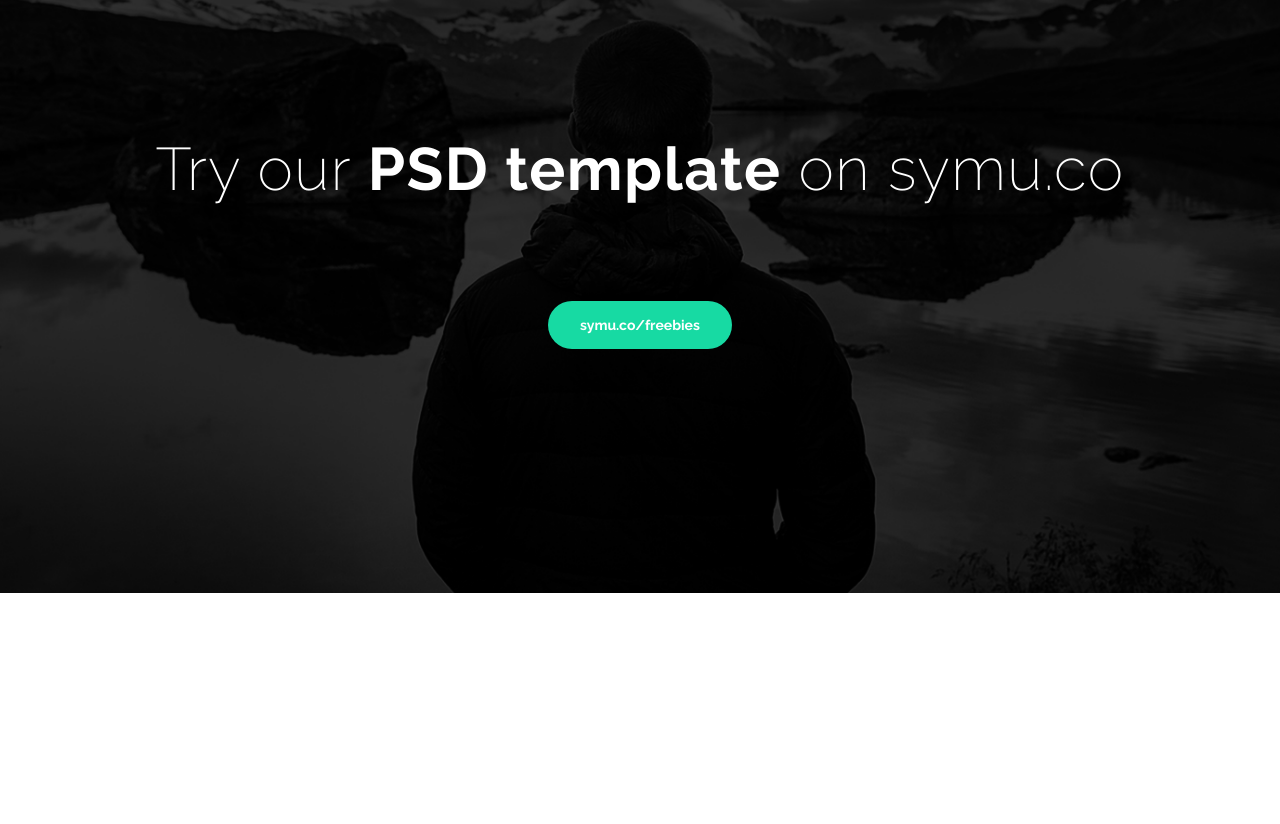
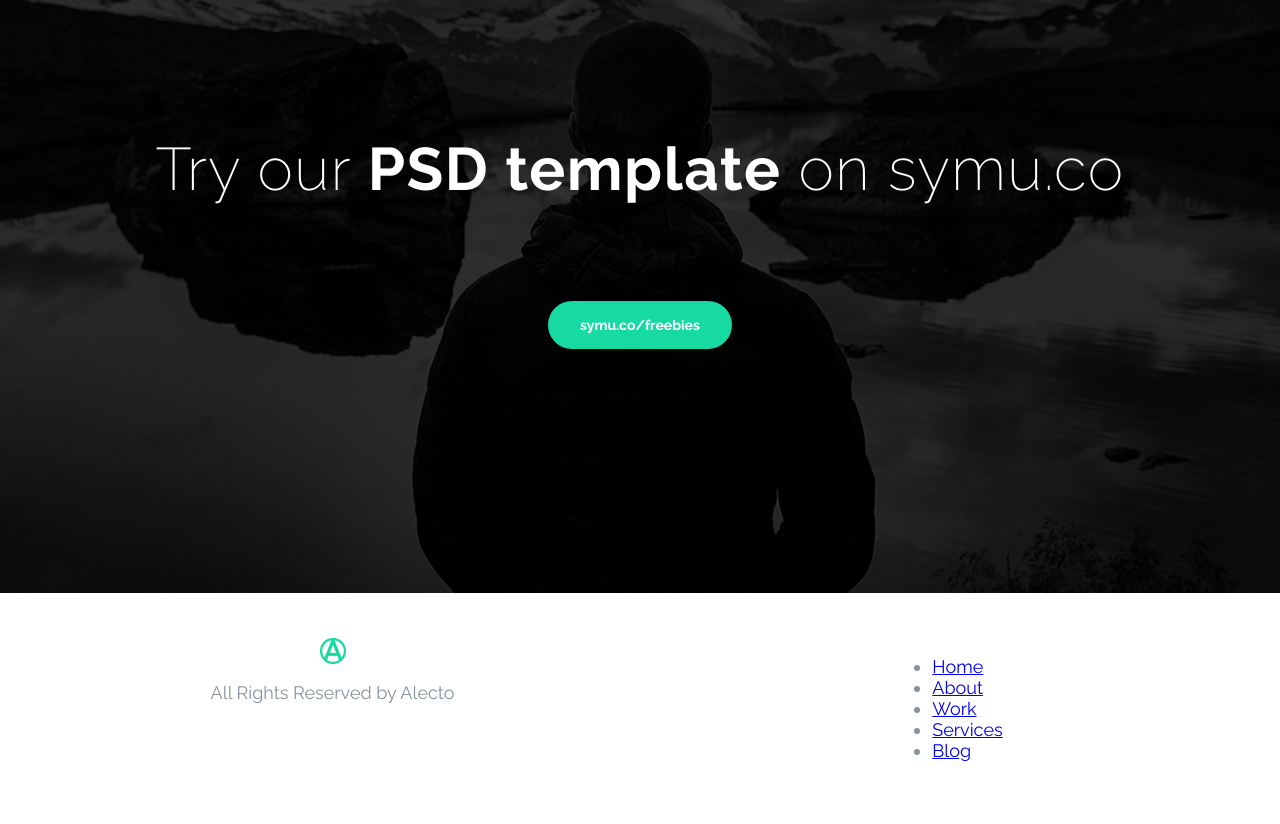
Before and after one commit to doforever/alecto, a website: page index.html in a window 1280 px wide. Shown: the part 8227-9051 px from the top of the page. Before the commit the page ends 8820 px from the top, so only its background shows below. Drawn offline with Linux system fonts and the light colour scheme.

Commit message:
Add footer html

```diff
--- a/index.html
+++ b/index.html
@@ -351,6 +351,35 @@
                 </div>
             </div>
         </section>
+        <footer>
+            <div class="container">
+                <div class="row">
+                    <div class="column">
+                        <img src="./images/A_logo@1X.png" alt="logo">
+                        <p>All Rights Reserved by Alecto</p>
+                    </div>
+                    <div class="column">
+                        <ul>
+                            <li>
+                                <a href="#">Home</a>
+                            </li>
+                            <li>
+                                <a href="#">About</a>
+                            </li>
+                            <li>
+                                <a href="#">Work</a>
+                            </li>
+                            <li>
+                                <a href="#">Services</a>
+                            </li>
+                            <li>
+                                <a href="#">Blog</a>
+                            </li>
+                        </ul>
+                    </div>
+                </div>
+            </div>
+        </footer>
         <script src="js/script.js"></script>
     </body>
 </html>
```
Also changed, not shown: images/A_logo@1X.png (added), images/A_logo_bgr@1X.png (added).
